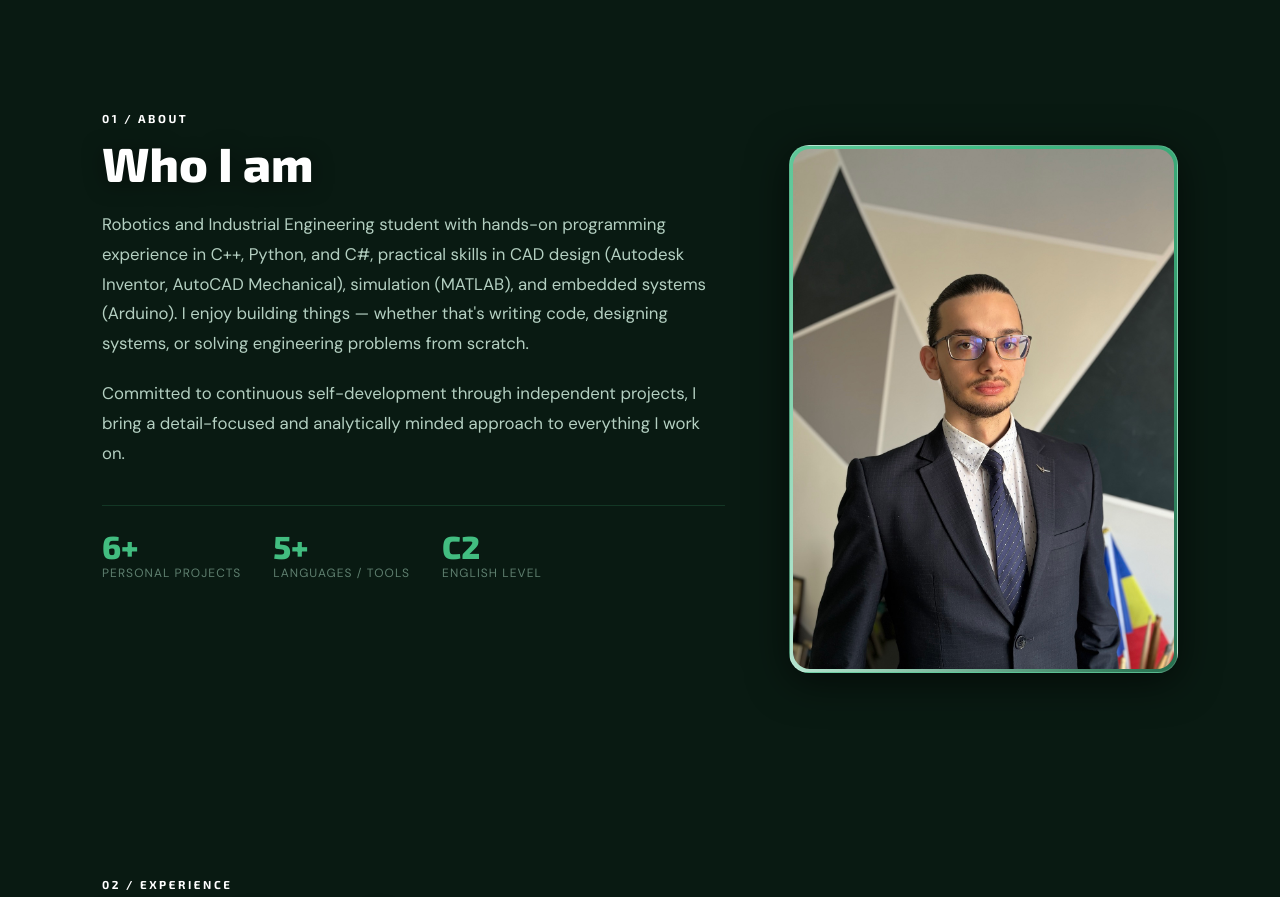
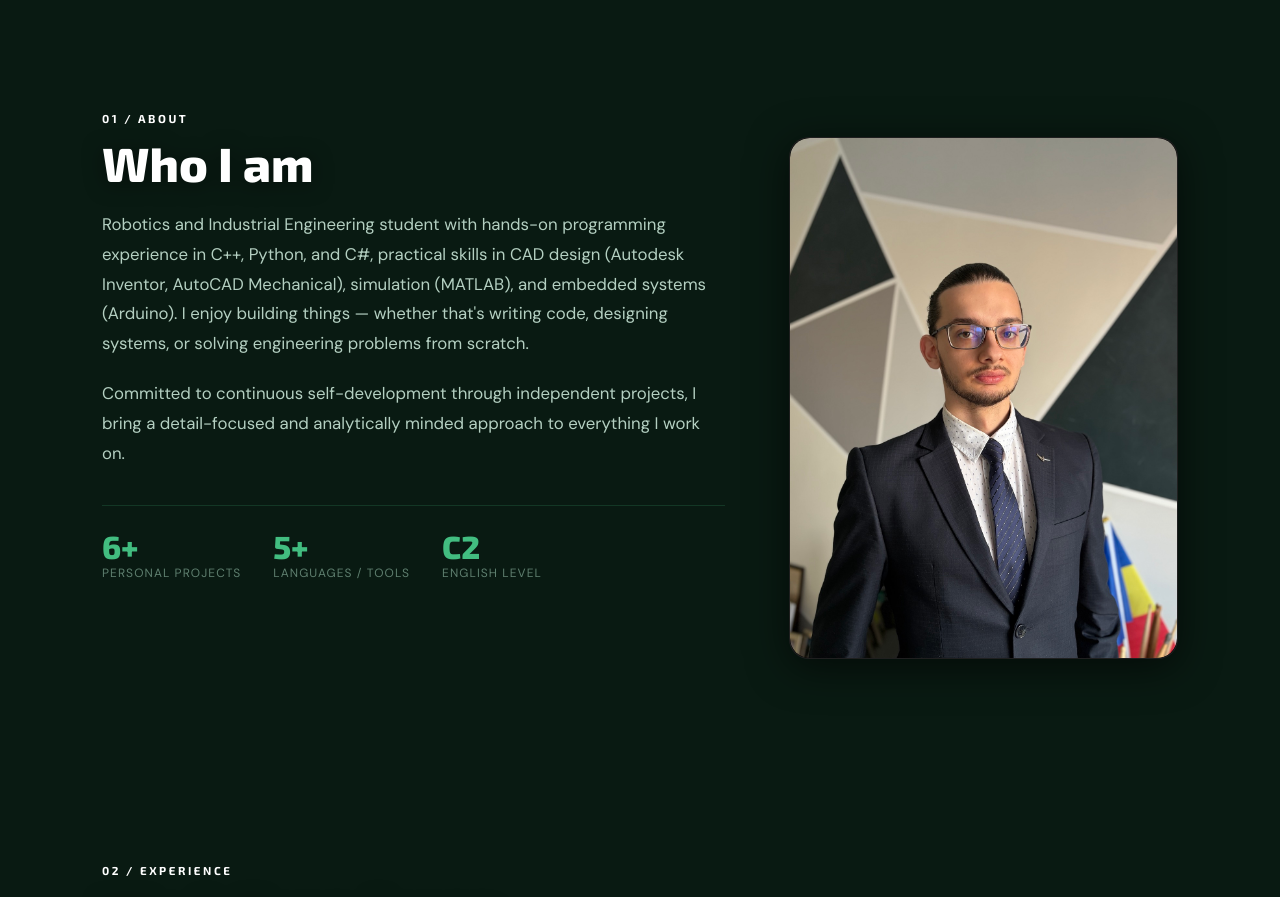
Before and after one commit to tudor-halasag/tudor-halasag.github.io, a React (Vite) app: page / in a window 1280 px wide. Shown: the part 800-1697 px from the top of the page. Built offline with nearby package versions, Linux system fonts and the light colour scheme.

Commit message:
Update App.css

```diff
--- a/src/App.css
+++ b/src/App.css
@@ -342,25 +342,19 @@
 .about-grid .sec-heading { position: sticky; top: calc(var(--nav-h) + 2rem); margin-bottom: 0; }
 .about-photo-wrap {
   width: 100%;
-  margin-top: 0.5rem;
   position: relative;
   border-radius: 20px;
-  border: 1px solid rgba(255,255,255,0.15);
   overflow: hidden;
   box-shadow: 0 8px 40px rgba(0,0,0,0.6);
   isolation: isolate;
   background: #000;
-  /* animated gradient border */
-  padding: 3px;
-  background: conic-gradient(var(--g-accent) 0%, var(--g-mid) 40%, var(--g-light) 60%, var(--g-accent) 100%);
-  animation: borderSpin 6s linear infinite;
-  border-radius: 20px;
+  border: 1px solid rgba(255,255,255,0.12);
 }
 @keyframes borderSpin {
   to { filter: hue-rotate(30deg); }
 }
 .about-photo-inner {
-  border-radius: 17px;
+  border-radius: 20px;
   overflow: hidden;
   width: 100%;
 }
@@ -371,6 +365,8 @@
   object-position: center 15%;
   display: block;
   transition: transform 0.6s var(--ease);
+  mix-blend-mode: normal;
+  filter: none;
 }
 .about-photo-wrap:hover .about-photo { transform: scale(1.03); }
 .about-body { display: flex; flex-direction: column; gap: 1.25rem; }
```
